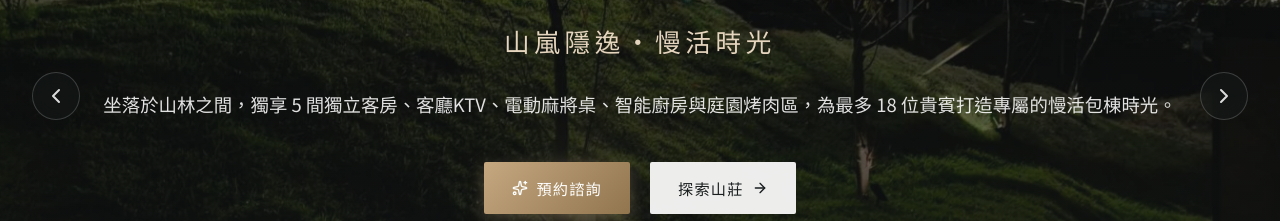
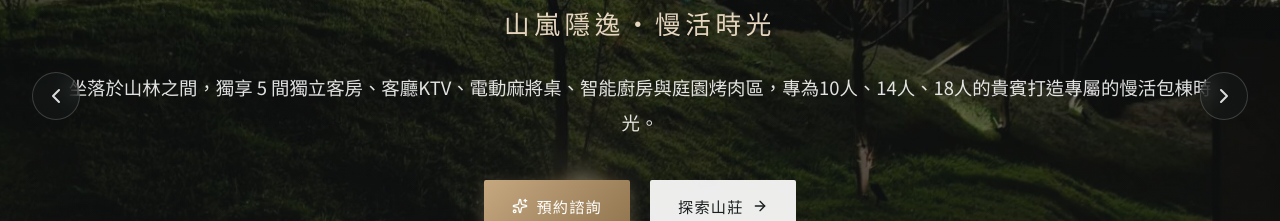
Before and after one commit to aassdd90629/Ann_Villa, a Vue app: page / in a window 1280 px wide. Shown: the part 304-525 px from the top of the page. Built offline with nearby package versions, Linux system fonts and the light colour scheme; no server answers.

Commit message:
chore: update hero description in HomeView

```diff
--- a/src/views/HomeView.vue
+++ b/src/views/HomeView.vue
@@ -57,8 +57,8 @@ onMounted(async () => {
           </p>
           <p class="hero-desc">
             {{ isEn
-              ? 'Nestled amid rolling mountain mist, offering 5 private bedrooms, living lounge with KTV, auto-mahjong, smart kitchen, and BBQ patio for up to 18 guests.'
-              : '坐落於山林之間，獨享 5 間獨立客房、客廳KTV、電動麻將桌、智能廚房與庭園烤肉區，為最多 18 位貴賓打造專屬的慢活包棟時光。'
+              ? 'Nestled amid rolling mountain mist, offering 5 private bedrooms, living lounge with KTV, auto-mahjong, smart kitchen, and BBQ patio, crafted for exclusive private retreats of 10, 14, or 18 guests.'
+              : '坐落於山林之間，獨享 5 間獨立客房、客廳KTV、電動麻將桌、智能廚房與庭園烤肉區，專為10人、14人、18人的貴賓打造專屬的慢活包棟時光。'
             }}
           </p>
 
```
